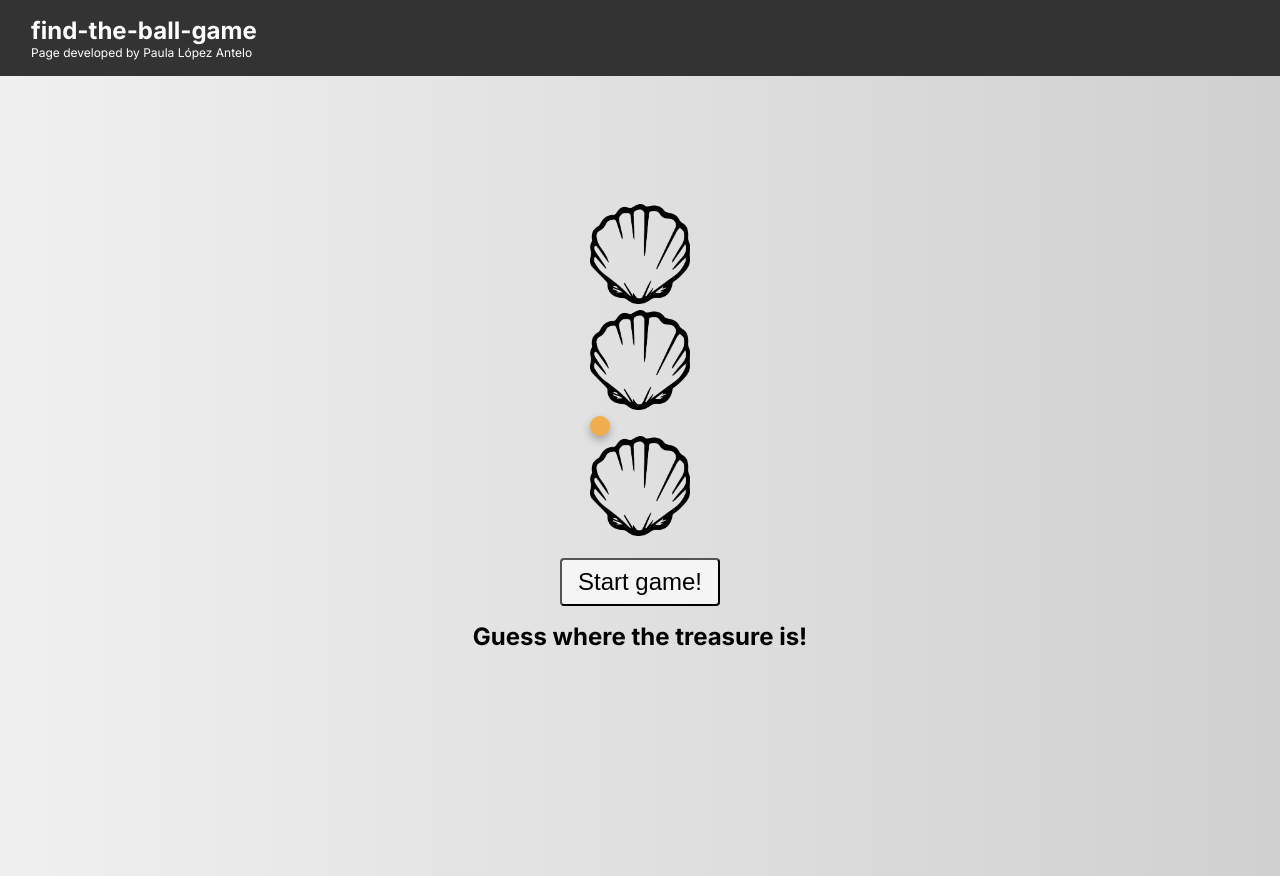
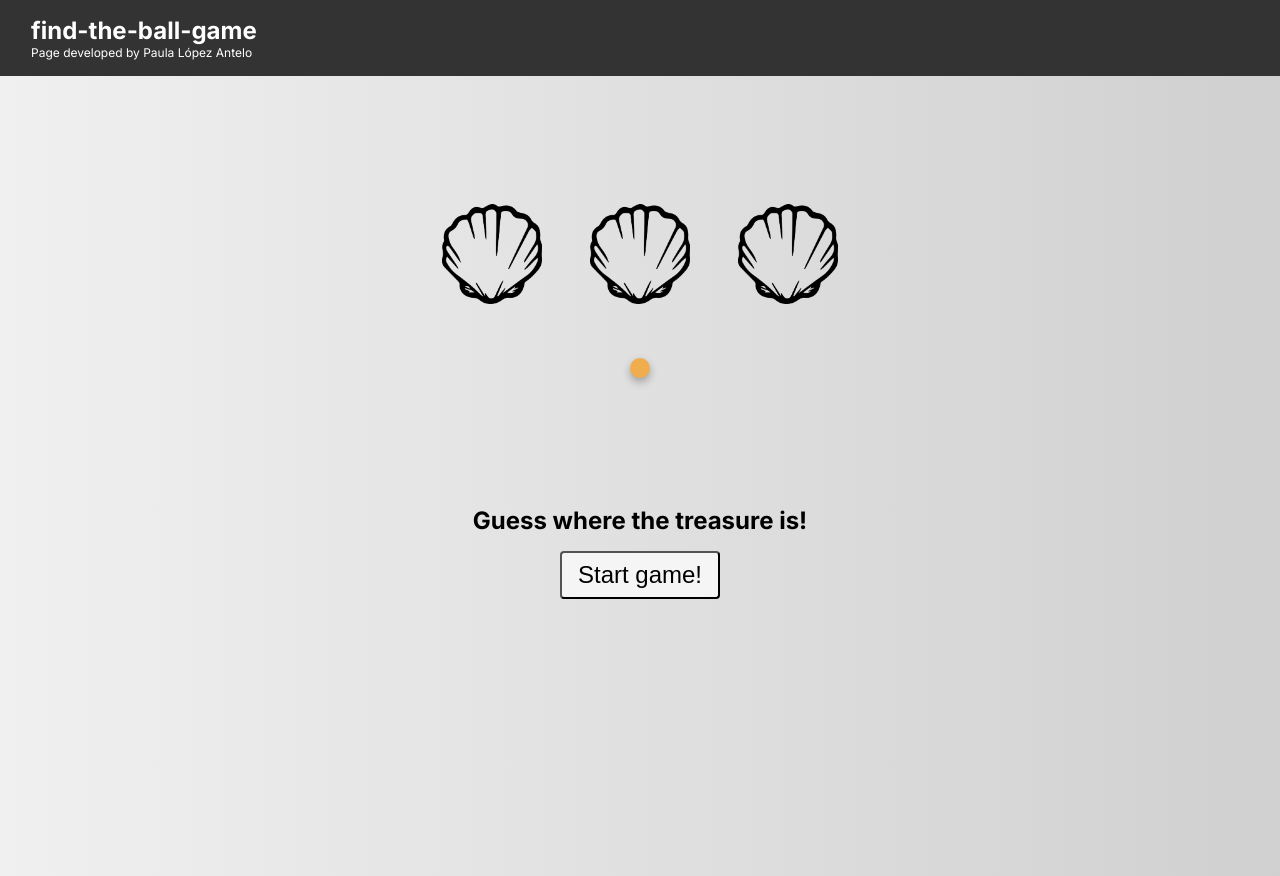
Before and after one commit to Lunnatica/find-the-ball-game, a Next.js app: page / in a window 1280 px wide. Built offline with nearby package versions, Linux system fonts and the light colour scheme.

Commit message:
feat: more styling changes

```diff
--- a/src/components/Cup/StyledCup.tsx
+++ b/src/components/Cup/StyledCup.tsx
@@ -47,6 +47,7 @@ export const StyledBall = styled.div`
   width: 20px;
   height: 20px;
   background: #f0ad4e;
+  margin: 3rem auto 0 auto;
   border-radius: 50%;
   box-shadow: 0 4px 8px rgba(0, 0, 0, 0.3);
 `;
--- a/src/components/CupContainer/CupContainer.tsx
+++ b/src/components/CupContainer/CupContainer.tsx
@@ -1,5 +1,6 @@
 import { CupInterface } from "../../types/types";
 import { Cup } from "../Cup/Cup";
+import { StyledCupContainer } from "./StyledCupContainer";
 
 interface ContainerProps {
   cups: CupInterface[];
@@ -7,12 +8,12 @@ interface ContainerProps {
 
 export const CupContainer: React.FC<ContainerProps> = ({ cups }) => {
   return (
-    <div data-testid="cup-container">
+    <StyledCupContainer data-testid="cup-container">
       {cups.map(({ id }) => (
         <div key={id} data-testid="cup">
           <Cup id={id} />
         </div>
       ))}
-    </div>
+    </StyledCupContainer>
   );
 };
--- a/src/components/CupContainer/StyledCupContainer.tsx
+++ b/src/components/CupContainer/StyledCupContainer.tsx
@@ -0,0 +1,11 @@
+import styled from "styled-components";
+
+export const StyledCupContainer = styled.div`
+  display: flex;
+  gap: 0.5rem;
+  padding-bottom: 7rem;
+
+  @media (min-width: 420px) {
+    gap: 3rem;
+  }
+`;
--- a/src/components/GameArea/GameArea.tsx
+++ b/src/components/GameArea/GameArea.tsx
@@ -10,14 +10,22 @@ import {
 const renderUserMessage = (gameState: GameState) => {
   switch (gameState) {
     case "win":
-      return <StyledUserMessage aria-live="polite">You win!</StyledUserMessage>;
+      return (
+        <StyledUserMessage aria-live="polite">You win! 🎉</StyledUserMessage>
+      );
     case "lose":
       return (
-        <StyledUserMessage aria-live="polite">You lose!</StyledUserMessage>
+        <StyledUserMessage aria-live="polite">You lose! 🥺</StyledUserMessage>
       );
     case "shuffling":
       return (
         <StyledUserMessage aria-live="polite">Shuffling...</StyledUserMessage>
+      );
+    case "playing":
+      return (
+        <StyledUserMessage aria-live="polite">
+          Choose your bet!
+        </StyledUserMessage>
       );
     default:
       return (
@@ -34,12 +42,12 @@ export const GameArea: React.FC = () => {
   return (
     <StyledGameArea data-testid="game-area">
       <CupContainer cups={cups} />
+      {renderUserMessage(gameState)}
       {["initial", "win", "lose"].includes(gameState) && (
         <StyledStartButton type="button" onClick={startGame}>
           Start game!
         </StyledStartButton>
       )}
-      {renderUserMessage(gameState)}
     </StyledGameArea>
   );
 };
```
